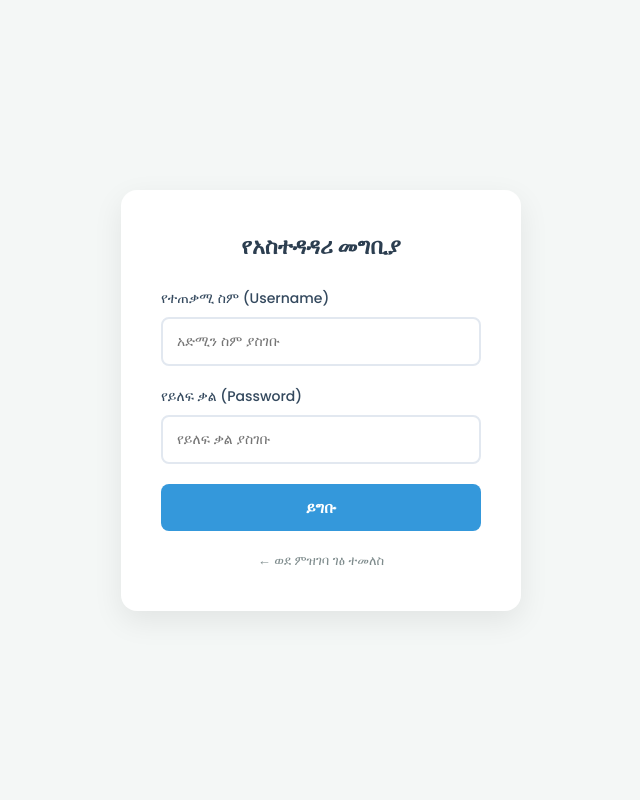
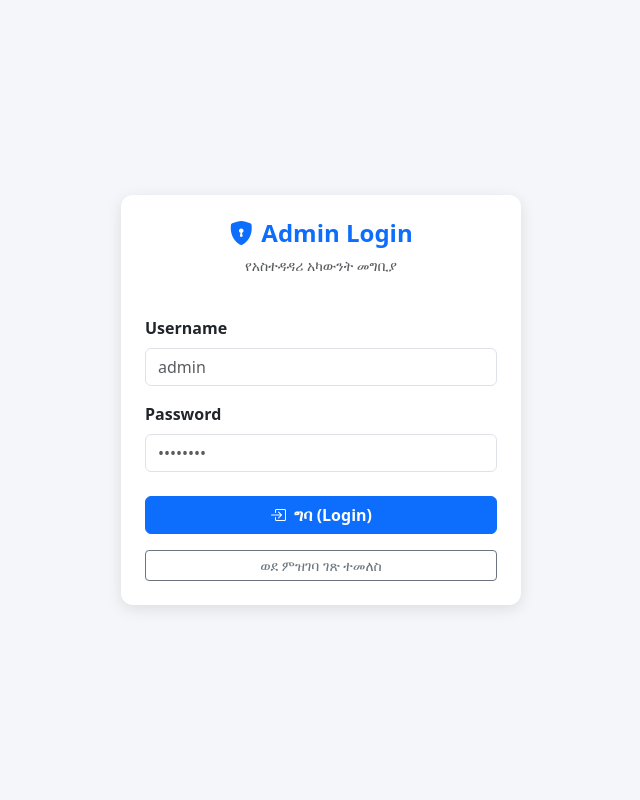
Before and after one commit to kiyya1/Kiyya-students-manager, a Flask app: page /login in a window 1280 px wide. Shown: the whole page, without its empty margins (319-959 px from the left). Run offline with Flask 3, Linux system fonts and the light colour scheme.

Commit message:
Update login.html

```diff
--- a/templates/login.html
+++ b/templates/login.html
@@ -3,136 +3,49 @@
 <head>
     <meta charset="UTF-8">
     <meta name="viewport" content="width=device-width, initial-scale=1.0">
-    <title>የአስተዳዳሪ መግቢያ (Admin Login)</title>
-    <link href="https://fonts.googleapis.com/css2?family=Poppins:wght@300;400;500;600;700&display=swap" rel="stylesheet">
+    <title>Admin Login</title>
+    <link href="https://cdn.jsdelivr.net/npm/bootstrap@5.3.0/dist/css/bootstrap.min.css" rel="stylesheet">
+    <link rel="stylesheet" href="https://cdn.jsdelivr.net/npm/bootstrap-icons@1.10.5/font/bootstrap-icons.css">
     <style>
-        * {
-            box-sizing: border-box;
-            margin: 0;
-            padding: 0;
-            font-family: 'Poppins', sans-serif;
-        }
-        body {
-            background: #f4f7f6;
-            height: 100vh;
-            display: flex;
-            align-items: center;
-            justify-content: center;
-        }
-        .login-card {
-            background: #ffffff;
-            padding: 40px;
-            width: 100%;
-            max-width: 400px;
-            border-radius: 16px;
-            box-shadow: 0 10px 30px rgba(0,0,0,0.08);
-        }
-        .login-card h2 {
-            text-align: center;
-            color: #2c3e50;
-            margin-bottom: 25px;
-            font-size: 22px;
-        }
-        .form-group {
-            margin-bottom: 20px;
-        }
-        .form-group label {
-            display: block;
-            margin-bottom: 8px;
-            font-size: 14px;
-            color: #34495e;
-            font-weight: 500;
-        }
-        .form-group input {
-            width: 100%;
-            padding: 12px 14px;
-            border: 2px solid #e2e8f0;
-            border-radius: 8px;
-            font-size: 14px;
-            outline: none;
-            transition: border-color 0.3s;
-        }
-        .form-group input:focus {
-            border-color: #3498db;
-        }
-        .btn-login {
-            width: 100%;
-            padding: 12px;
-            background: #3498db;
-            color: white;
-            border: none;
-            border-radius: 8px;
-            font-size: 15px;
-            font-weight: 600;
-            cursor: pointer;
-            transition: background 0.3s;
-        }
-        .btn-login:hover {
-            background: #2980b9;
-        }
-        .alert {
-            padding: 10px 14px;
-            border-radius: 8px;
-            font-size: 13px;
-            margin-bottom: 20px;
-            text-align: center;
-        }
-        .alert-danger {
-            background-color: #fde8e8;
-            color: #e74c3c;
-            border: 1px solid #f8b4b4;
-        }
-        .alert-warning {
-            background-color: #fef3c7;
-            color: #d97706;
-            border: 1px solid #fde68a;
-        }
-        .alert-info {
-            background-color: #e0f2fe;
-            color: #0284c7;
-            border: 1px solid #bae6fd;
-        }
-        .back-link {
-            display: block;
-            text-align: center;
-            margin-top: 20px;
-            color: #7f8c8d;
-            text-decoration: none;
-            font-size: 13px;
-        }
-        .back-link:hover {
-            color: #3498db;
-        }
+        body { background: #f4f6f9; display: flex; align-items: center; justify-content: center; min-height: 100vh; }
+        .login-card { width: 100%; max-width: 400px; border-radius: 12px; border: none; box-shadow: 0 4px 15px rgba(0,0,0,0.1); }
     </style>
 </head>
 <body>
 
-<div class="login-card">
-    <h2>የአስተዳዳሪ መግቢያ</h2>
+<div class="card login-card p-4">
+    <div class="text-center mb-4">
+        <h4 class="fw-bold text-primary"><i class="bi bi-shield-lock-fill me-2"></i>Admin Login</h4>
+        <p class="text-muted small">የአስተዳዳሪ አካውንት መግቢያ</p>
+    </div>
 
-    <!-- መልእክቶች (Alert Messages) -->
     {% with messages = get_flashed_messages(with_categories=true) %}
       {% if messages %}
         {% for category, message in messages %}
-          <div class="alert alert-{{ category }}">{{ message }}</div>
+          <div class="alert alert-{{ category }} alert-dismissible fade show small mb-3" role="alert">
+            {{ message }}
+            <button type="button" class="btn-close" data-bs-dismiss="alert"></button>
+          </div>
         {% endfor %}
       {% endif %}
     {% endwith %}
 
     <form action="/login" method="POST">
-        <div class="form-group">
-            <label>የተጠቃሚ ስም (Username)</label>
-            <input type="text" name="username" placeholder="አድሚን ስም ያስገቡ" required>
+        <div class="mb-3">
+            <label class="form-label fw-bold">Username</label>
+            <input type="text" name="username" class="form-control" placeholder="admin" required>
         </div>
-        <div class="form-group">
-            <label>የይለፍ ቃል (Password)</label>
-            <input type="password" name="password" placeholder="የይለፍ ቃል ያስገቡ" required>
+        <div class="mb-3">
+            <label class="form-label fw-bold">Password</label>
+            <input type="password" name="password" class="form-control" placeholder="••••••••" required>
         </div>
-        <button type="submit" class="btn-login">ይግቡ</button>
+        <div class="d-grid gap-2 mt-4">
+            <button type="submit" class="btn btn-primary fw-bold"><i class="bi bi-box-arrow-in-right me-2"></i>ግባ (Login)</button>
+            <a href="/" class="btn btn-outline-secondary btn-sm mt-2">ወደ ምዝገባ ገጽ ተመለስ</a>
+        </div>
     </form>
-
-    <a href="/" class="back-link">← ወደ ምዝገባ ገፅ ተመለስ</a>
 </div>
 
+<script src="https://cdn.jsdelivr.net/npm/bootstrap@5.3.0/dist/js/bootstrap.bundle.min.js"></script>
 </body>
 </html>
```
